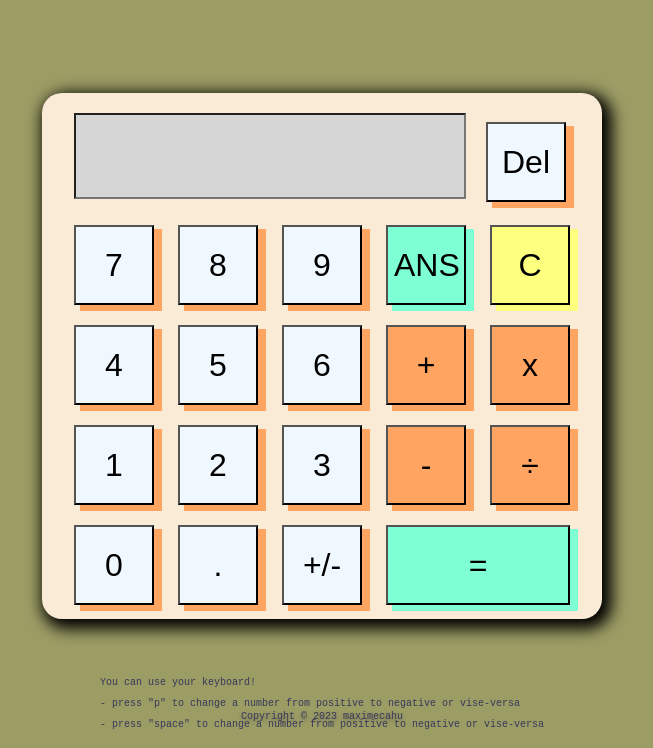
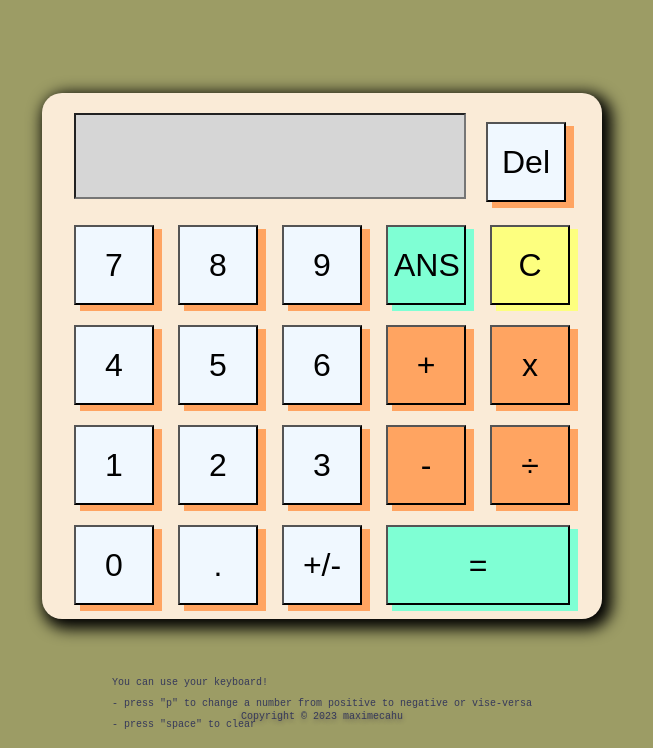
Before and after one commit to maximecahu/Calculator, a plain HTML site: page index.html in a window 1280 px wide. Shown: the part 68-816 px from the top of the page, without its empty margins (318-971 px from the left). Drawn offline with Linux system fonts and the light colour scheme.

Commit message:
fixed side note

```diff
--- a/index.html
+++ b/index.html
@@ -49,7 +49,7 @@
     <div class="side-note">
         <p>You can use your keyboard!</p>
         <p>- press "p" to change a number from positive to negative or vise-versa</p>
-        <p>- press "space" to change a number from positive to negative or vise-versa</p>
+        <p>- press "space" to clear</p>
     </div>
     <div class="bottom">Copyright © 2023 maximecahu</div>
     <script src="script.js"></script>
```
